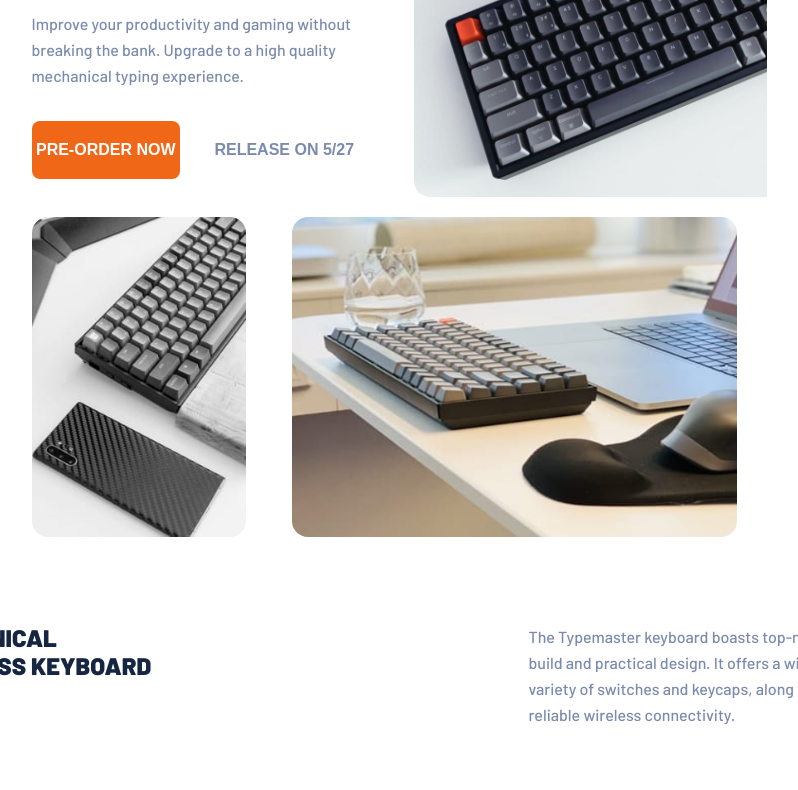
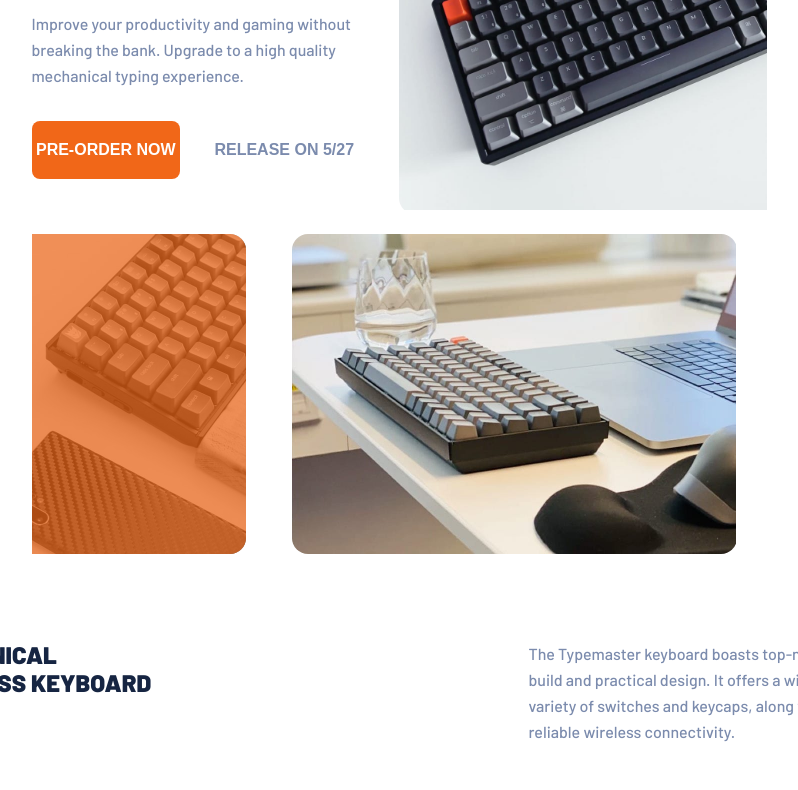
Before and after one commit to tekla900/typemaster-pre-launch-landing-page, a plain HTML site: page starter-code/index.html in a window 1280 px wide. Shown: the part 239-1029 px from the top of the page, without its empty margins (256-1054 px from the left). Drawn offline with Linux system fonts and the light colour scheme.

Commit message:
changed images for background-images

```diff
--- a/starter-code/index.html
+++ b/starter-code/index.html
@@ -32,15 +32,25 @@
 
       </div>
 
-      <img src="./assets/mobile/image-keyboard.jpg" id="keyboard">
+      <div class="keyboard">
+
+      </div>
+      <!-- <img src="./assets/mobile/image-keyboard.jpg" id="keyboard"> -->
 
     </section>
 
     <section class="sec-2">
+      <div class="phone">
+        <div></div>
+      </div>
+
+      <div class="glass">
+
+      </div>
       <!-- <div class="crop"> -->
-        <img src="./assets/mobile/image-phone-and-keyboard.jpg" id="orange-filter">
+        <!-- <img src="./assets/mobile/image-phone-and-keyboard.jpg" id="orange-filter"> -->
       <!-- </div> -->
-      <img src="./assets/mobile/image-glass-and-keyboard.jpg" alt="">
+      <!-- <img src="./assets/mobile/image-glass-and-keyboard.jpg" alt=""> -->
     </section>
 
     <section class="sec-3">
--- a/starter-code/styles.css
+++ b/starter-code/styles.css
@@ -126,11 +126,41 @@ img {
     margin: 0 auto;
 }
 
-
-#keyboard {
+.keyboard {
+    background-image: url(./assets/mobile/image-keyboard.jpg);
+    height: 331px;
     width: calc(100% - 24px);
     align-self: flex-end;
+    background-size: contain;
+    overflow: hidden;
     border-radius: 16px 0 0 16px;
+    background-repeat: no-repeat;
+}
+
+.phone {
+    background-image: url(./assets/mobile/image-phone-and-keyboard.jpg);
+    width: 129px;
+    height: 193px;
+    background-size: contain;
+    overflow: hidden;
+    border-radius: 0 16px 16px 0;
+}
+
+.phone div {
+    width: 100%;
+    height: 100%;
+    background-color: var(--orange);
+    opacity: 0.7;
+}
+
+.glass {
+    background-image: url(./assets/mobile/image-glass-and-keyboard.jpg);
+    width: 220px;
+    height: 193px;
+    background-size: contain;
+    background-repeat: no-repeat;
+    overflow: hidden;
+    border-radius: 16px;
 }
 
 .btn-ctn {
@@ -146,13 +176,7 @@ img {
     gap: 13px;
     justify-content: space-between;
     margin-top: 20px;
-}
-
-#orange-filter {
-    height: 100%;
-    align-self: flex-start;
-    margin-left: -40px;
-    border-radius: 0 16px 16px 0;
+    margin-right: 24px;
 }
 
 .sec-3 {
@@ -251,13 +275,23 @@ footer span {
     .child-1 {
         margin-left: 0;
     }
-    #keyboard {
-        width: 50%;
+
+    .keyboard {
+        background-image: url(./assets/tablet/image-keyboard.jpg);
         margin-right: -30px;
-        /* gadasaketebelia */
-        margin-right: -calc(100vw + 30px);
     }
 
+    .phone {
+        background-image: url(./assets/tablet/image-phone-and-keyboard.jpg);
+        width: 214px;
+        height: 320px;
+    }
+
+    .glass {
+        background-image: url(./assets/tablet/image-glass-and-keyboard.jpg);
+        width: 445px;
+        height: 320px;
+    }
     .sec-2 {
         display: flex;
         height: 320px;
@@ -266,14 +300,6 @@ footer span {
         gap: 13px;
         justify-content: space-between;
         margin-top: 20px;
-    }
-    .sec-2 img {
-        width: 445px;
-    }
-    #orange-filter {
-        width: 214px;
-        margin: 0;
-        border-radius: 16px;
     }
 
     .sec-3 {
@@ -299,3 +325,14 @@ footer span {
         width: 175px;
     }
 }
+
+@media (min-width: 1440px) {
+    header {
+        width: 1325px;
+        margin-top: 55px;
+    }
+    .sec-1 {
+        flex-direction: row;
+        height: 400px;
+    }
+}
```
